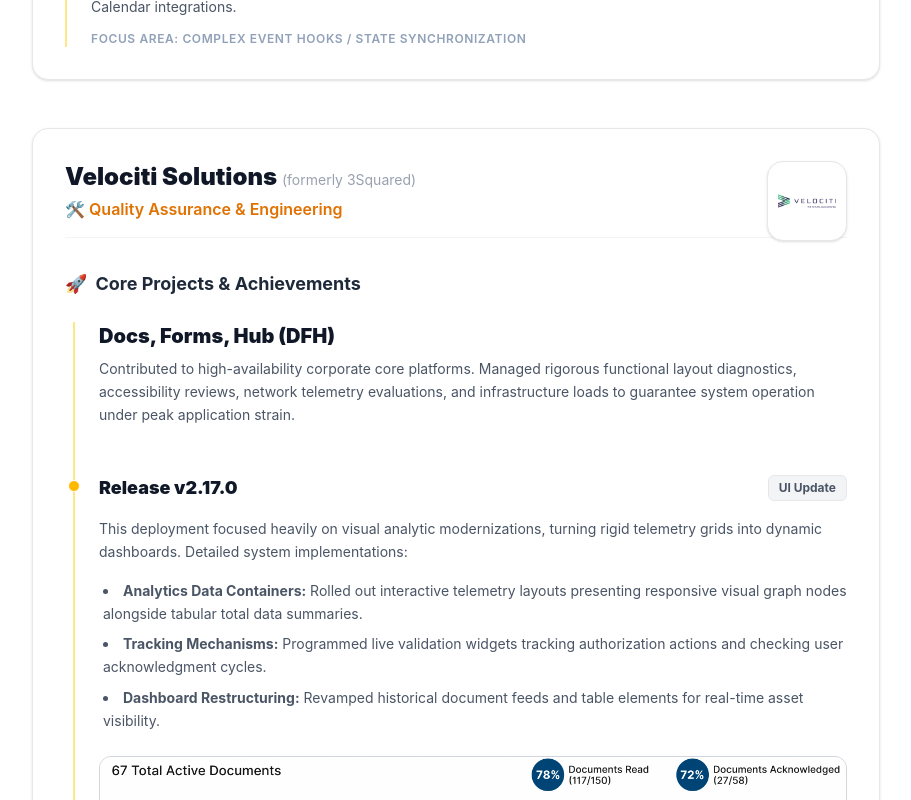
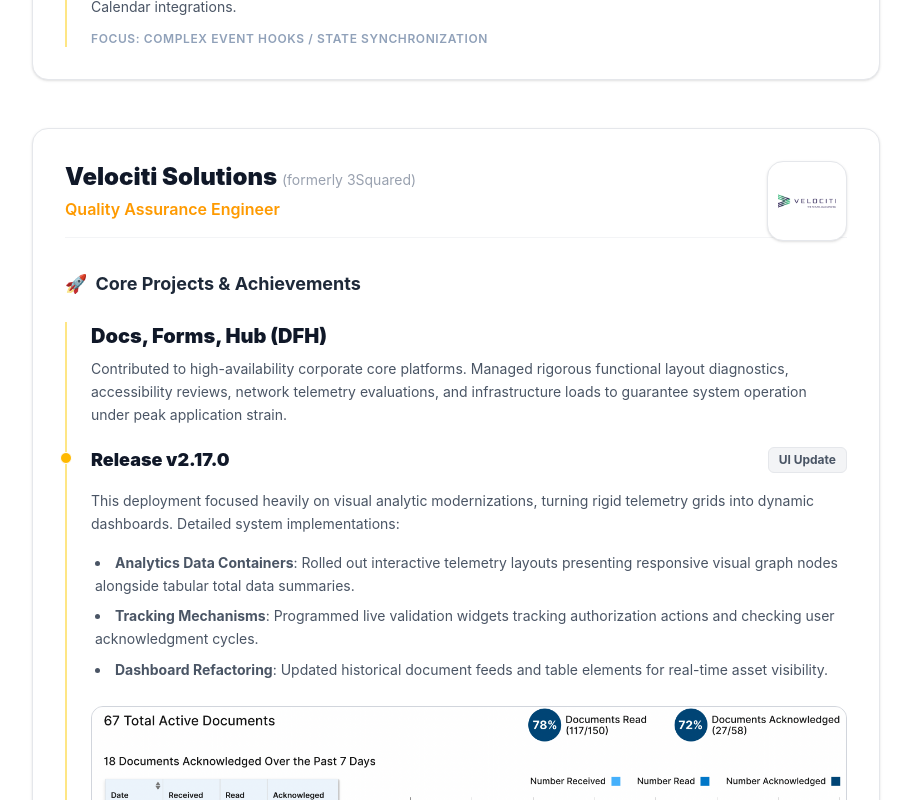
Before and after one commit to kyran-lewis/personal-website, a React (Vite) app: page /experience in a window 1280 px wide. Shown: the part 1220-2020 px from the top of the page, without its empty margins (184-1095 px from the left). Built offline with nearby package versions, Linux system fonts and the light colour scheme.

Commit message:
Separated experience page into more components e.g. education entry, experience entry. Created new list component that creates an unordered list given string inputs with markdown syntax (for bold). Implemented more subsections in experience page

```diff
--- /dev/null
+++ b/src/components/EducationEntry.tsx
@@ -0,0 +1,56 @@
+import { type ReactNode } from "react";
+import Logo from "../components/Logo";
+
+interface Props {
+  logo: string;
+  logoAlt: string;
+  institution: string;
+  degree: string;
+  summary: string;
+  grade: string;
+}
+
+function EducationEntry({
+  logo,
+  logoAlt,
+  institution,
+  degree,
+  summary,
+  grade,
+}: Props) {
+  return (
+    <section className="bg-white border border-gray-200 rounded-2xl p-6 md:p-8 shadow-sm transition hover:shadow-md relative">
+      <Logo image={logo} alt={logoAlt} />
+
+      {/* Main Header Area with wide padding constraint */}
+      <div className="border-b border-gray-100 pb-4 mb-6 pr-24 md:pr-32">
+        <h2 className="text-2xl font-black text-gray-900 flex items-center gap-2">
+          <span>🎓</span> Education
+        </h2>
+      </div>
+
+      {/* Expanded Content Area */}
+      <div className="space-y-3">
+        <div>
+          <h3 className="text-xl font-extrabold text-gray-900">
+            {institution}
+          </h3>
+          <p className="text-md font-semibold text-gray-700 mt-0.5">{degree}</p>
+        </div>
+
+        <p className="text-sm text-gray-600 leading-relaxed max-w-2xl">
+          {summary}
+        </p>
+
+        <div className="pt-2">
+          {/* Styled Badge with clean Tailwind amber values */}
+          <span className="text-sm font-bold text-amber-900 bg-amber-50 px-3 py-1 rounded-full border border-amber-200 inline-flex items-center gap-1.5 shadow-sm">
+            🏆 {grade}
+          </span>
+        </div>
+      </div>
+    </section>
+  );
+}
+
+export default EducationEntry;
--- /dev/null
+++ b/src/components/ExperienceEntry.tsx
@@ -0,0 +1,47 @@
+import { type ReactNode } from "react";
+import Logo from "../components/Logo";
+
+interface Props {
+  logo: string;
+  logoAlt: string;
+  company: string;
+  note?: string;
+  role: string;
+  children?: ReactNode;
+}
+
+function ExperienceEntry({
+  logo,
+  logoAlt,
+  company,
+  note,
+  role,
+  children,
+}: Props) {
+  return (
+    <section className="bg-white border border-gray-200 rounded-2xl p-6 md:p-8 shadow-sm transition hover:shadow-md relative">
+      <Logo image={logo} alt={logoAlt} />
+
+      <div className="border-b border-gray-100 pb-4 mb-8 pr-24 md:pr-32">
+        <h2 className="text-2xl font-black text-gray-900">
+          {company}{" "}
+          {note && (
+            <span className="text-sm font-normal text-gray-400 block sm:inline">
+              ({note})
+            </span>
+          )}
+        </h2>
+        <p className="text-amber-500 font-semibold mt-1 flex items-center gap-1">
+          {role}
+        </p>
+      </div>
+
+      <h3 className="text-lg font-bold text-gray-800 mb-6 flex items-center gap-2">
+        <span>🚀</span> Core Projects & Achievements
+      </h3>
+      {children}
+    </section>
+  );
+}
+
+export default ExperienceEntry;
--- /dev/null
+++ b/src/components/List.tsx
@@ -0,0 +1,25 @@
+import { useState } from "react";
+import { Link, Outlet, useLocation } from "react-router-dom";
+
+interface Props {
+  items: string[];
+}
+
+function List({ items }: Props) {
+  return (
+    <ul className="list-disc list-inside text-sm text-gray-600 space-y-2 pl-1 leading-relaxed">
+      {items.map((item, index) =>
+        item.includes("**") ? (
+          <li key={index}>
+            <strong>{item.split("**")[1]}</strong>
+            {item.split("**")[2]}
+          </li>
+        ) : (
+          <li key={index}>{item}</li>
+        ),
+      )}
+    </ul>
+  );
+}
+
+export default List;
--- a/src/components/SubSection.tsx
+++ b/src/components/SubSection.tsx
@@ -5,10 +5,10 @@
   title: string;
   summary: string;
   children?: ReactNode;
-  focusArea?: string;
+  focus?: string;
 }
 
-function Spotlight({ title, summary, children, focusArea }: Props) {
+function Spotlight({ title, summary, children, focus }: Props) {
   return (
     <div className="border-l-2 border-amber-200 pl-4 md:pl-6 space-y-3">
       <div>
@@ -17,15 +17,12 @@
       </div>
       {children && (
         <>
-          <h4 className="text-md font-black text-gray-900 mb-2">
-            Achievements:
-          </h4>
           <div className="flex flex-col pt-2">{children}</div>{" "}
         </>
       )}
-      {focusArea && (
+      {focus && (
         <p className="text-xs text-slate-400 font-semibold tracking-wider uppercase">
-          Focus Area: {focusArea}
+          Focus: {focus}
         </p>
       )}
     </div>
--- a/src/pages/ExperiencePage.tsx
+++ b/src/pages/ExperiencePage.tsx
@@ -1,43 +1,44 @@
-import { useState } from "react";
 import UoS from "../assets/university-of-sheffield.png";
 import FlowGroup from "../assets/flow-group.png";
 import Velociti from "../assets/velociti.png";
 import DFHStats from "../assets/dfh-stats.png";
 import DFHDocsAndVideos from "../assets/dfh-docs-videos.png";
-import Logo from "../components/Logo";
 import Spotlight from "../components/Spotlight";
 import SubSection from "../components/SubSection";
 import TimelineEntry from "../components/TimelineEntry";
+import ExperienceEntry from "../components/ExperienceEntry";
+import EducationEntry from "../components/EducationEntry";
+import List from "../components/List";
 
 function ExperiencePage() {
+  const DFH_RELEASE_2_17_0 = [
+    "**Analytics Data Containers**: Rolled out interactive telemetry layouts presenting responsive visual graph nodes alongside tabular total data summaries.",
+    "**Tracking Mechanisms**: Programmed live validation widgets tracking authorization actions and checking user acknowledgment cycles.",
+    "**Dashboard Refactoring**: Updated historical document feeds and table elements for real-time asset visibility.",
+  ];
+
+  const DFH_RELEASE_2_14_0 = [
+    "**Capacity improvements**",
+    "**Increased system resilience**",
+    "**Enhanced security**",
+    "**Reduced downtime for future maintenance windows**",
+  ];
+
   return (
     <main className="w-full min-h-screen py-16">
       <div className="max-w-4xl mx-auto px-6">
-        {/* Page Title - Clean, solid minimalist style */}
         <h1 className="text-4xl font-black text-gray-900 mb-12 text-center tracking-tight">
           Experience and Qualifications
         </h1>
 
         <div className="space-y-12">
-          <section className="bg-white border border-gray-200 rounded-2xl p-6 md:p-8 shadow-sm transition hover:shadow-md relative">
-            <Logo image={FlowGroup} alt="Flow Group Logo" />
-
-            {/* Main Header Area with wide padding constraint */}
-            <div className="border-b border-gray-100 pb-4 mb-8 pr-24 md:pr-32">
-              <h2 className="text-2xl font-black text-gray-900">Flow Group</h2>
-              {/* Darker amber-600 text variant */}
-              <p className="text-amber-500 font-semibold mt-1 flex items-center gap-1">
-                <span>💻</span> Full Stack Developer
-              </p>
-            </div>
-
-            <h3 className="text-lg font-bold text-gray-800 mb-6 flex items-center gap-2">
-              <span>🚀</span> Core Projects & Achievements
-            </h3>
-
-            {/* Expanded Project Breakdowns */}
+          <ExperienceEntry
+            company="Flow Group"
+            role="Full Stack Developer"
+            logo={FlowGroup}
+            logoAlt="Flow Group Logo"
+          >
             <div className="space-y-10">
-              {/* Accredify Section */}
               <SubSection
                 title=" Accredify Pro / Quality Management System"
                 summary="Engineered robust enterprise subsystems focusing heavily on
@@ -45,6 +46,9 @@
                     documentation pipelines, and real-time worker compliance
                     systems."
               >
+                <h4 className="text-md font-black text-gray-900 mb-2">
+                  Achievements:
+                </h4>
                 <Spotlight
                   title="TypeScript Migration"
                   description="Orchestrated an incremental scale codebase migration from
@@ -78,50 +82,33 @@
                     Designed structural components parsing financial tracking
                     fields, raw event listeners, and local state management layers
                     to maximize performance."
-                focusArea="Vanilla Software Engineering / Performance Architecture"
-              ></SubSection>
+                focus="Vanilla Software Engineering / Performance Architecture"
+              />
               <SubSection
                 title="Meeting Booking System"
                 summary="Engineered an enterprise booking matrix module centered around
                   layout availability and calendar scheduling constraints.
                   Solved time zone conversion disparities and optimized render
                   lifecycle hooks inside custom React Big Calendar integrations."
-                focusArea="Complex Event Hooks / State Synchronization"
-              ></SubSection>
+                focus="Complex Event Hooks / State Synchronization"
+              />
             </div>
-          </section>
+          </ExperienceEntry>
 
-          <section className="bg-white border border-gray-200 rounded-2xl p-6 md:p-8 shadow-sm transition hover:shadow-md relative">
-            <Logo image={Velociti} alt="Velociti Solutions Logo" />
-
-            {/* Main Header Area with wide padding constraint */}
-            <div className="border-b border-gray-100 pb-4 mb-8 pr-24 md:pr-32">
-              <h2 className="text-2xl font-black text-gray-900">
-                Velociti Solutions{" "}
-                <span className="text-sm font-normal text-gray-400 block sm:inline">
-                  (formerly 3Squared)
-                </span>
-              </h2>
-              <p className="text-amber-600 font-semibold mt-1 flex items-center gap-1">
-                <span>🛠️</span> Quality Assurance & Engineering
-              </p>
-            </div>
-
-            {/* Core Project Summary Block */}
-            <h3 className="text-lg font-bold text-gray-800 mb-6 flex items-center gap-2">
-              <span>🚀</span> Core Projects & Achievements
-            </h3>
-
-            <div className="space-y-12 border-l-2 border-amber-200 pl-4 md:pl-6 ml-2">
-              <h4 className="text-xl font-black text-gray-900 mb-2">
-                Docs, Forms, Hub (DFH)
-              </h4>
-              <p className="text-sm text-gray-600 leading-relaxed">
-                Contributed to high-availability corporate core platforms.
+          <ExperienceEntry
+            company="Velociti Solutions"
+            note="formerly 3Squared"
+            role="Quality Assurance Engineer"
+            logo={Velociti}
+            logoAlt="Velociti Solutions Logo"
+          >
+            <SubSection
+              title="Docs, Forms, Hub (DFH)"
+              summary="Contributed to high-availability corporate core platforms.
                 Managed rigorous functional layout diagnostics, accessibility
                 reviews, network telemetry evaluations, and infrastructure loads
-                to guarantee system operation under peak application strain.
-              </p>
+                to guarantee system operation under peak application strain."
+            >
               <TimelineEntry number="2.17.0" category="UI Update">
                 <p className="text-sm text-gray-600 leading-relaxed">
                   This deployment focused heavily on visual analytic
@@ -129,23 +116,7 @@
                   dashboards. Detailed system implementations:
                 </p>
 
-                <ul className="list-disc list-inside text-sm text-gray-600 space-y-2 pl-1 leading-relaxed">
-                  <li>
-                    <strong>Analytics Data Containers:</strong> Rolled out
-                    interactive telemetry layouts presenting responsive visual
-                    graph nodes alongside tabular total data summaries.
-                  </li>
-                  <li>
-                    <strong>Tracking Mechanisms:</strong> Programmed live
-                    validation widgets tracking authorization actions and
-                    checking user acknowledgment cycles.
-                  </li>
-                  <li>
-                    <strong>Dashboard Restructuring:</strong> Revamped
-                    historical document feeds and table elements for real-time
-                    asset visibility.
-                  </li>
-                </ul>
+                <List items={DFH_RELEASE_2_17_0} />
 
                 <div className="space-y-6 mt-6">
                   <div className="bg-gray-100 border border-gray-300 rounded-xl shadow-inner overflow-hidden">
@@ -164,7 +135,7 @@
                   </div>
                 </div>
 
-                <div className="pt-2">
+                <div className="pt-2 pb-4">
                   <a
                     href="https://support.velociti-solutions.com/hc/en-us/articles/4907359904786-Docs-Forms-Hub-v2-17-0-24-May-2022"
                     target="_blank"
@@ -185,22 +156,7 @@
                   benefits such as:
                 </p>
 
-                <ul className="list-disc list-inside text-sm text-gray-600 space-y-2 pl-1 leading-relaxed">
-                  <li>
-                    <strong>Capacity improvements</strong>
-                  </li>
-                  <li>
-                    <strong>Increased system resilience</strong>
-                  </li>
-                  <li>
-                    <strong>Enhanced security</strong>
-                  </li>
-                  <li>
-                    <strong>
-                      Reduced downtime for future maintenance windows
-                    </strong>
-                  </li>
-                </ul>
+                <List items={DFH_RELEASE_2_14_0} />
 
                 <div className="pt-2">
                   <a
@@ -216,45 +172,20 @@
                   </a>
                 </div>
               </TimelineEntry>
-            </div>
-          </section>
+            </SubSection>
+          </ExperienceEntry>
 
-          <section className="bg-white border border-gray-200 rounded-2xl p-6 md:p-8 shadow-sm transition hover:shadow-md relative">
-            <Logo image={UoS} alt="University of Sheffield Logo" />
-
-            {/* Main Header Area with wide padding constraint */}
-            <div className="border-b border-gray-100 pb-4 mb-6 pr-24 md:pr-32">
-              <h2 className="text-2xl font-black text-gray-900 flex items-center gap-2">
-                <span>🎓</span> Education
-              </h2>
-            </div>
-
-            {/* Expanded Content Area */}
-            <div className="space-y-3">
-              <div>
-                <h3 className="text-xl font-extrabold text-gray-900">
-                  University of Sheffield
-                </h3>
-                <p className="text-md font-semibold text-gray-700 mt-0.5">
-                  BSc Computer Science With Year In Industry
-                </p>
-              </div>
-
-              <p className="text-sm text-gray-600 leading-relaxed max-w-2xl">
-                Gained deep theoretical knowledge across modern computation
+          <EducationEntry
+            logo={UoS}
+            logoAlt="University of Sheffield Logo"
+            institution="University of Sheffield"
+            degree="BSc Computer Science With Year In Industry"
+            summary="                Gained deep theoretical knowledge across modern computation
                 matrices, compiler designs, advanced algorithms, database
                 methodologies, and software patterns while matching real-world
-                demands via professional placement pipelines.
-              </p>
-
-              <div className="pt-2">
-                {/* Styled Badge with clean Tailwind amber values */}
-                <span className="text-sm font-bold text-amber-900 bg-amber-50 px-3 py-1 rounded-full border border-amber-200 inline-flex items-center gap-1.5 shadow-sm">
-                  🏆 First-Class Honours
-                </span>
-              </div>
-            </div>
-          </section>
+                demands via professional placement pipelines."
+            grade="First-Class Honours"
+          />
         </div>
       </div>
     </main>
```
